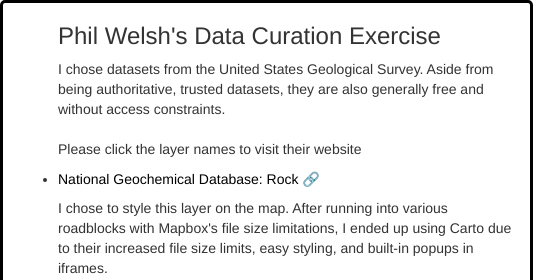
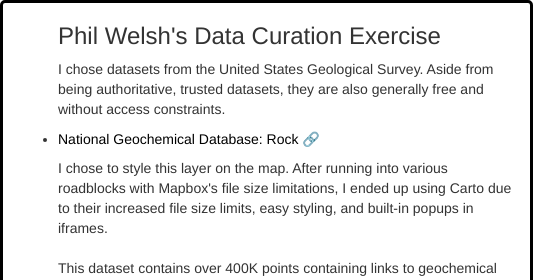
Before and after one commit to Phil-Welsh/Data_Curation, a plain HTML site: page index.html in a window 1280 px wide. Shown: the top 280 px of the page, 0-543 px from the left. Drawn offline with nearby package versions, Linux system fonts and the light colour scheme.

Commit message:
Remove link note

```diff
--- a/index.html
+++ b/index.html
@@ -27,9 +27,7 @@
             free and without access constraints.
 
         </br>
-        </br>
 
-            Please click the layer names to visit their website
         </p>
 
             <li><h5><a href="https://mrdata.usgs.gov/ngdb/rock/" target="_blank" style="text-decoration: none; color: black">National Geochemical Database: Rock 🔗</a></h5></li>
```
